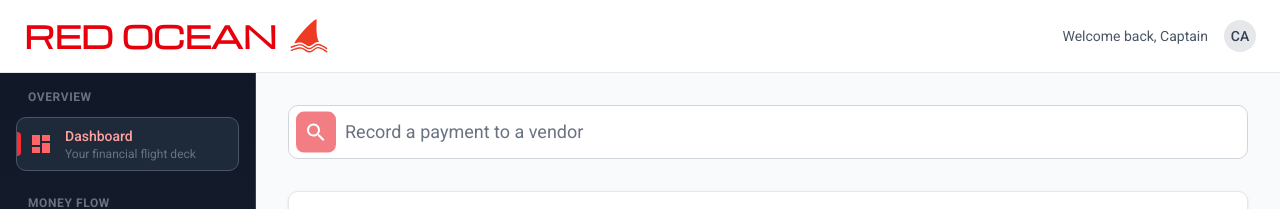
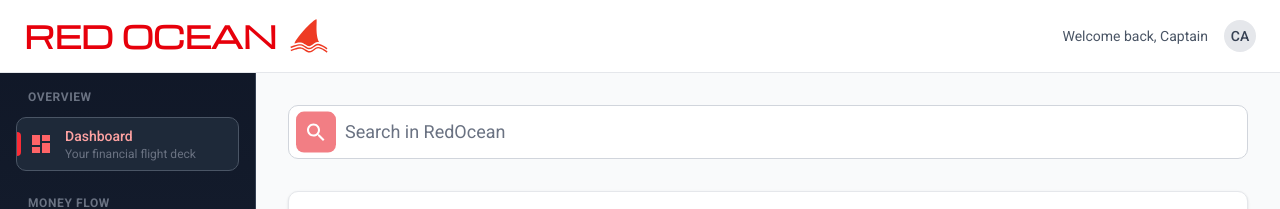
Before and after one commit to derek-young/redocean, a Next.js app in the folder frontend/: page / in a window 1280 px wide. Shown: the top 209 px of the page. Built offline with nearby package versions, Linux system fonts and the light colour scheme.

Commit message:
Create SearchBar and search context

```diff
--- a/frontend/src/app/page.tsx
+++ b/frontend/src/app/page.tsx
@@ -1,114 +1,14 @@
 "use client";
 
-import { useEffect, useState } from "react";
-import { useRouter } from "next/navigation";
-import { Search } from "@mui/icons-material";
+import SearchBar from "@/components/SearchBar";
+import { SearchProvider } from "@/context/SearchContext";
 
-import Loading from "@/components/Loading";
-
-interface SearchResponse {
-  route: string | null;
-  message?: string;
-  suggestions?: string[];
-  params?: Record<string, unknown>;
-}
-
-const placeholderSamples = [
-  "Create an invoice",
-  "View P&L for last quarter",
-  "See a snapshot of current cashflow",
-  "View customers with outstanding invoices",
-  "Record a payment to a vendor",
-  "Generate monthly expense report",
-  "Find all overdue invoices",
-  "Add a new customer",
-];
-
-export default function Home() {
-  const [searchTerm, setSearchTerm] = useState("");
-  const [isSearching, setIsSearching] = useState(false);
-  const [placeholderSampleIndex, setPlaceholderSampleIndex] = useState(
-    Math.floor(Math.random() * placeholderSamples.length)
-  );
-  const router = useRouter();
-
-  const placeholder = placeholderSamples[placeholderSampleIndex];
-
-  useEffect(() => {
-    const interval = setInterval(() => {
-      setPlaceholderSampleIndex(
-        (curr) => (curr + 1) % placeholderSamples.length
-      );
-    }, 6000);
-
-    return () => clearInterval(interval);
-  }, []);
-
-  // Smart routing logic based on search terms
-  const handleSearch = async (e: React.FormEvent) => {
-    e.preventDefault();
-    if (!searchTerm.trim()) return;
-
-    setIsSearching(true);
-
-    try {
-      const response = await fetch("/api/v1/search", {
-        method: "POST",
-        headers: {
-          "Content-Type": "application/json",
-        },
-        body: JSON.stringify({ searchTerm: searchTerm.trim() }),
-      });
-
-      const result: SearchResponse = await response.json();
-
-      console.log("result", result);
-
-      if (result.route) {
-        // Navigate to the suggested route
-        router.push(result.route);
-      } else {
-        // Show clarification message with suggestions
-        const suggestions = result.suggestions?.join(", ") || "";
-        alert(`${result.message}\n\nTry searching for: ${suggestions}`);
-      }
-    } catch (error) {
-      console.error("Search error:", error);
-      alert(
-        "Sorry, there was an error processing your search. Please try again."
-      );
-    } finally {
-      setIsSearching(false);
-    }
-  };
-
+function Home() {
   return (
     <>
       <div className="flex justify-start mb-8">
         <div className="w-full ">
-          <form onSubmit={handleSearch} className="relative">
-            <button
-              type="submit"
-              disabled={isSearching || !searchTerm.trim()}
-              className="absolute left-2 top-1/2 transform -translate-y-1/2 bg-red-600 text-white p-2 rounded-md hover:bg-red-700 focus:ring-2 focus:ring-red-500 focus:ring-offset-2 disabled:opacity-50 disabled:cursor-not-allowed transition-all"
-            >
-              <Search className="w-5 h-5" />
-            </button>
-            <input
-              aria-label="Search"
-              type="text"
-              value={searchTerm}
-              onChange={(e) => setSearchTerm(e.target.value)}
-              placeholder={placeholder}
-              className="w-full pl-14 pr-4 py-3 text-lg border border-gray-300 dark:border-gray-600 rounded-lg focus:ring-1 focus:ring-red-500 focus:border-transparent outline-none transition-all bg-white dark:bg-gray-800 text-gray-900 dark:text-gray-100 placeholder-gray-500 dark:placeholder-gray-400"
-              disabled={isSearching}
-            />
-            {isSearching && (
-              <div className="absolute right-3 top-1/2 transform -translate-y-1/2">
-                <Loading />
-              </div>
-            )}
-          </form>
+          <SearchBar />
         </div>
       </div>
       <div>
@@ -171,3 +71,11 @@ export default function Home() {
     </>
   );
 }
+
+export default function HomeWithSearchProvider() {
+  return (
+    <SearchProvider>
+      <Home />
+    </SearchProvider>
+  );
+}
--- /dev/null
+++ b/frontend/src/components/SearchBar.tsx
@@ -0,0 +1,37 @@
+import { Search } from "@mui/icons-material";
+
+import Loading from "./Loading";
+import { useSearchContext } from "@/context/SearchContext";
+
+function SearchBar() {
+  const { searchTerm, setSearchTerm, isSearching, handleSearch } =
+    useSearchContext();
+
+  return (
+    <form onSubmit={handleSearch} className="relative">
+      <button
+        type="submit"
+        disabled={isSearching || !searchTerm.trim()}
+        className="absolute left-2 top-1/2 transform -translate-y-1/2 bg-red-600 text-white p-2 rounded-md hover:bg-red-700 focus:ring-2 focus:ring-red-500 focus:ring-offset-2 disabled:opacity-50 disabled:cursor-not-allowed transition-all"
+      >
+        <Search className="w-5 h-5" />
+      </button>
+      <input
+        aria-label="Search"
+        type="text"
+        value={searchTerm}
+        onChange={(e) => setSearchTerm(e.target.value)}
+        placeholder="Search in RedOcean"
+        className="w-full pl-14 pr-4 py-3 text-lg border border-gray-300 dark:border-gray-600 rounded-lg focus:ring-1 focus:ring-red-500 focus:border-transparent outline-none transition-all bg-white dark:bg-gray-800 text-gray-900 dark:text-gray-100 placeholder-gray-500 dark:placeholder-gray-400"
+        disabled={isSearching}
+      />
+      {isSearching && (
+        <div className="absolute right-3 top-1/2 transform -translate-y-1/2">
+          <Loading />
+        </div>
+      )}
+    </form>
+  );
+}
+
+export default SearchBar;
--- /dev/null
+++ b/frontend/src/context/SearchContext.tsx
@@ -0,0 +1,93 @@
+"use client";
+
+import {
+  createContext,
+  useContext,
+  useState,
+  ReactNode,
+  useMemo,
+  useCallback,
+  useRef,
+} from "react";
+
+import { Customer, Vendor } from "@/types";
+
+interface Route {
+  path: string;
+  fields: string[];
+}
+
+interface SearchResponse {
+  type: string;
+  customers?: Customer[];
+  vendors?: Vendor[];
+  routes?: Route[];
+  searchTerm: string;
+}
+
+interface SearchContextType {
+  searchTerm: string;
+  setSearchTerm: (term: string) => void;
+  isSearching: boolean;
+  handleSearch: (e: React.FormEvent) => void;
+}
+
+const SearchContext = createContext<SearchContextType | undefined>(undefined);
+
+export function SearchProvider({ children }: { children: ReactNode }) {
+  const [searchTerm, setSearchTerm] = useState("");
+  const [isSearching, setIsSearching] = useState(false);
+  const searchTermRef = useRef(searchTerm);
+
+  searchTermRef.current = searchTerm;
+
+  const handleSearch = useCallback(async (e: React.FormEvent) => {
+    e.preventDefault();
+    if (!searchTermRef.current.trim()) return;
+
+    setIsSearching(true);
+
+    try {
+      const response = await fetch("/api/v1/search", {
+        method: "POST",
+        headers: {
+          "Content-Type": "application/json",
+        },
+        body: JSON.stringify({ searchTerm: searchTermRef.current.trim() }),
+      });
+
+      const result: SearchResponse = await response.json();
+
+      console.log("result", result);
+    } catch (error) {
+      console.error("Search error:", error);
+      alert(
+        "Sorry, there was an error processing your search. Please try again."
+      );
+    } finally {
+      setIsSearching(false);
+    }
+  }, []);
+
+  const value = useMemo(
+    () => ({
+      searchTerm,
+      setSearchTerm,
+      isSearching,
+      handleSearch,
+    }),
+    [searchTerm, setSearchTerm, isSearching, handleSearch]
+  );
+
+  return (
+    <SearchContext.Provider value={value}>{children}</SearchContext.Provider>
+  );
+}
+
+export function useSearchContext() {
+  const context = useContext(SearchContext);
+  if (context === undefined) {
+    throw new Error("useSearchContext must be used within a SearchProvider");
+  }
+  return context;
+}
```
